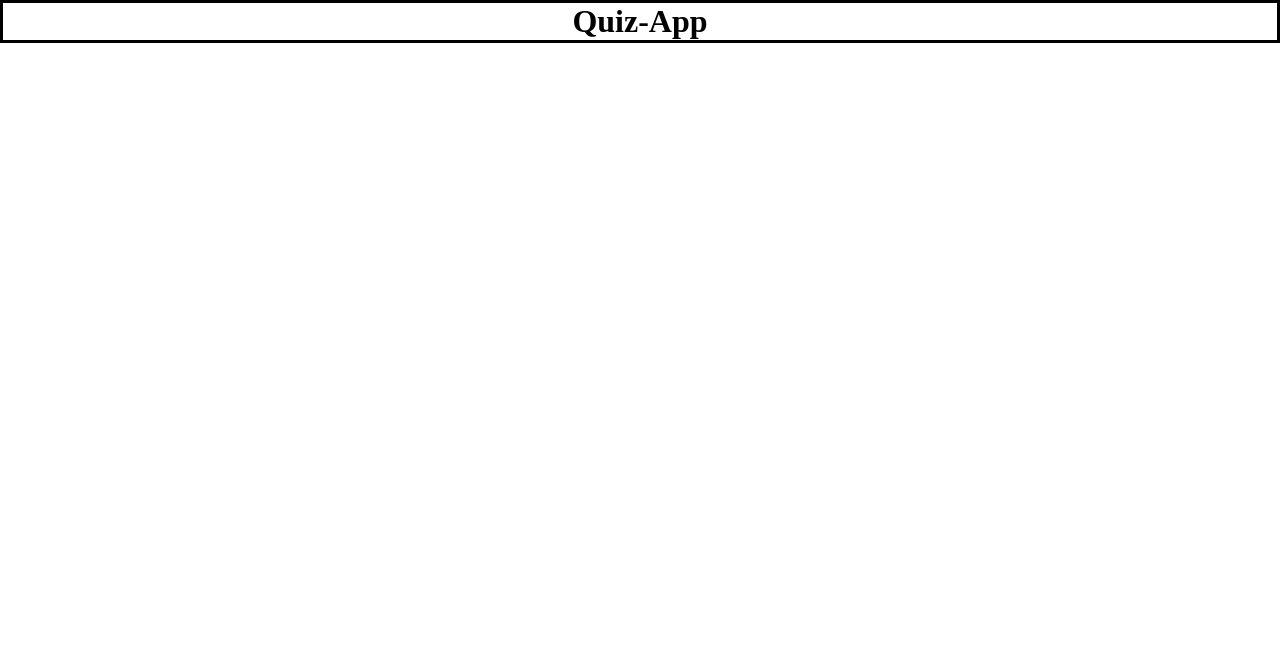
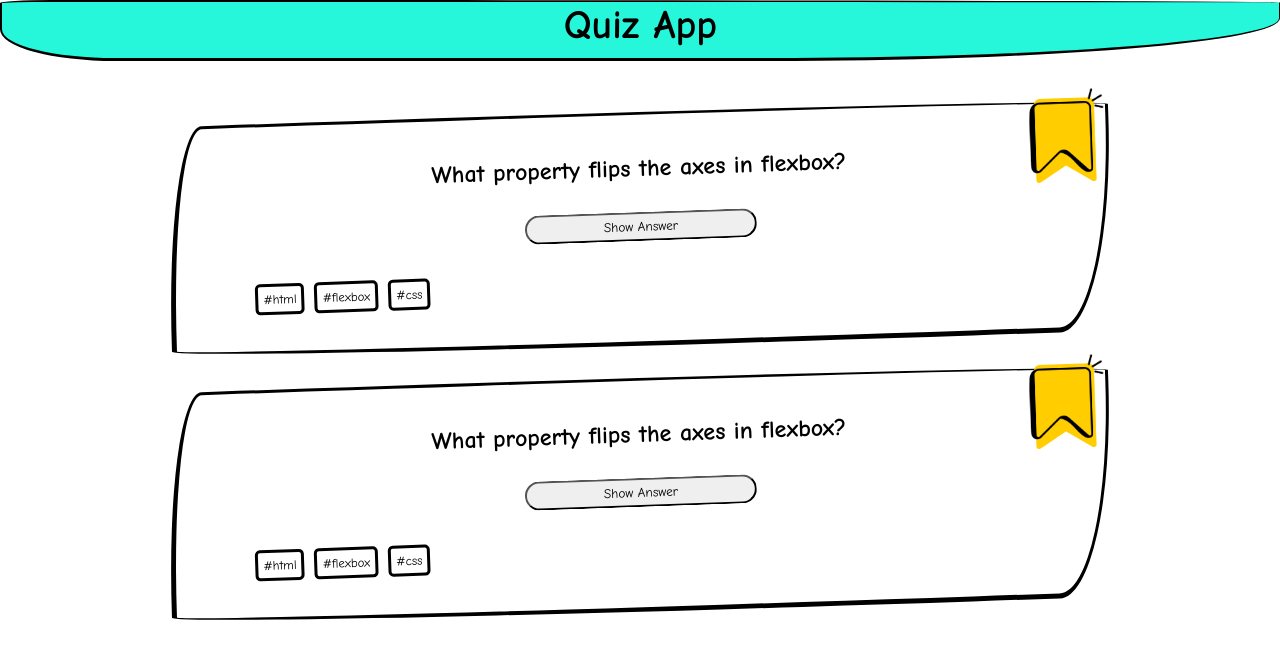
Before and after one commit to itsandeepsingh/Quiz-App, a plain HTML site: page index.html in a window 1280 px wide. Drawn offline with Linux system fonts and the light colour scheme.

Commit message:
add two question cards and add style

```diff
--- /dev/null
+++ b/CSS/style.css
@@ -0,0 +1,93 @@
+* {
+  box-sizing: border-box;
+  padding: 0;
+  margin: 0;
+  font-family: "Comic Sans MS", cursive;
+}
+
+h1 {
+  font-size: 2.5rem;
+}
+
+h2 {
+  text-align: center;
+}
+
+header {
+  display: flex;
+  justify-content: center;
+  background-color: #26f6da;
+  padding-bottom: 10px;
+  border: solid;
+  border-width: 2px 1px 3px 2px;
+  border-radius: 4% 90% 40% 9%/5% 4% 70% 52%;
+}
+
+.question-card {
+  border: solid;
+  border-radius: 10px;
+  display: flex;
+  justify-content: center;
+  flex-direction: column;
+  width: 80%;
+  margin-bottom: 30px;
+  padding: 40px 80px 40px 80px;
+  position: relative;
+
+  border-width: 3px 3px 5px 5px;
+  border-radius: 4% 95% 6% 95%/95% 4% 92% 5%;
+  transform: rotate(-2deg);
+}
+
+.bookmark {
+  position: absolute;
+  top: -15px;
+  right: -8px;
+  width: 10%;
+}
+
+.bookmark-2 {
+  position: absolute;
+  top: -1px;
+  right: -1px;
+  width: 9%;
+}
+
+.tags {
+  display: flex;
+  list-style: none;
+  gap: 10px;
+}
+
+body {
+  height: 80%;
+  background: ;
+}
+
+button {
+  width: 30%;
+  justify-content: center;
+  margin: 30px auto 30px auto;
+  display: flex;
+  border-radius: 20px;
+  padding: 5px;
+}
+
+button:hover {
+  background-color: #43e97b;
+  color: white;
+}
+
+li {
+  border: solid;
+  border-radius: 5px;
+  padding: 5px;
+  font-size: 0.8rem;
+}
+
+main {
+  padding: 50px;
+  display: flex;
+  justify-content: center;
+  flex-wrap: wrap;
+}
--- a/index.html
+++ b/index.html
@@ -4,13 +4,36 @@
     <meta charset="UTF-8" />
     <meta http-equiv="X-UA-Compatible" content="IE=edge" />
     <meta name="viewport" content="width=device-width, initial-scale=1.0" />
-    <link rel="stylesheet" href="style.css" />
-    <title>Quiz-App</title>
+    <link rel="stylesheet" href="CSS/style.css" />
+    <title>Quiz App</title>
   </head>
   <body>
     <header>
-      <h1>Quiz-App</h1>
+      <h1>Quiz App</h1>
     </header>
-    <main></main>
+    <main>
+      <section class="question-card">
+        <img src="Assets/bookmark-2.png" class="bookmark-2" />
+        <img src="Assets/bookmark.png" class="bookmark" />
+        <h2>What property flips the axes in flexbox?</h2>
+        <button>Show Answer</button>
+        <ul class="tags">
+          <li>#html</li>
+          <li>#flexbox</li>
+          <li>#css</li>
+        </ul>
+      </section>
+      <section class="question-card">
+        <img src="Assets/bookmark-2.png" class="bookmark-2" />
+        <img src="Assets/bookmark.png" class="bookmark" />
+        <h2>What property flips the axes in flexbox?</h2>
+        <button>Show Answer</button>
+        <ul class="tags">
+          <li>#html</li>
+          <li>#flexbox</li>
+          <li>#css</li>
+        </ul>
+      </section>
+    </main>
   </body>
 </html>
--- a/style.css
+++ /dev/null
@@ -1,11 +0,0 @@
-* {
-  box-sizing: border-box;
-  padding: 0%;
-  margin: 0%;
-}
-
-h1 {
-  display: flex;
-  border: solid;
-  justify-content: center;
-}
```
Also changed, not shown: Assets/bookmark-2.png (added), Assets/bookmark.png (added).
